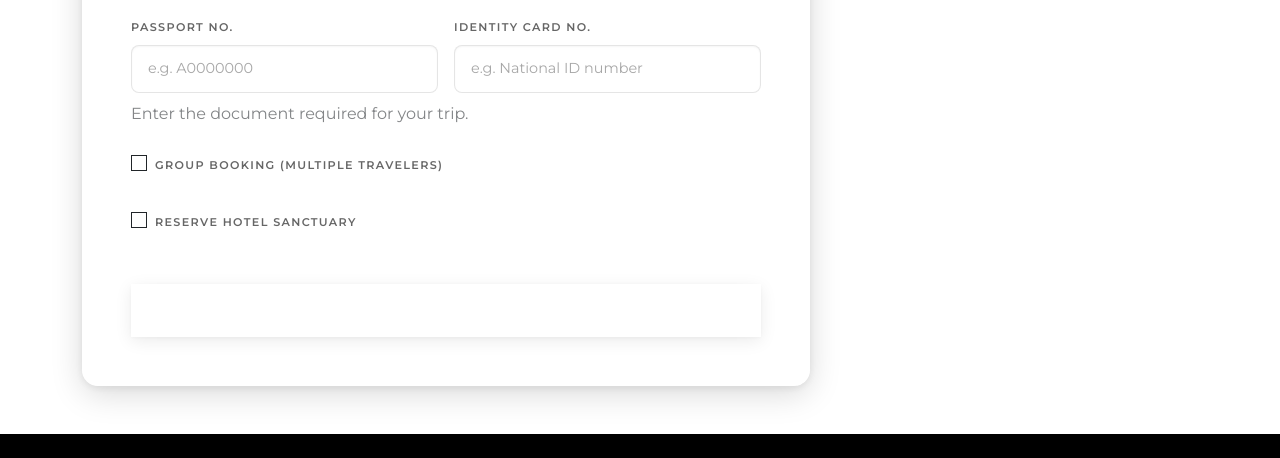
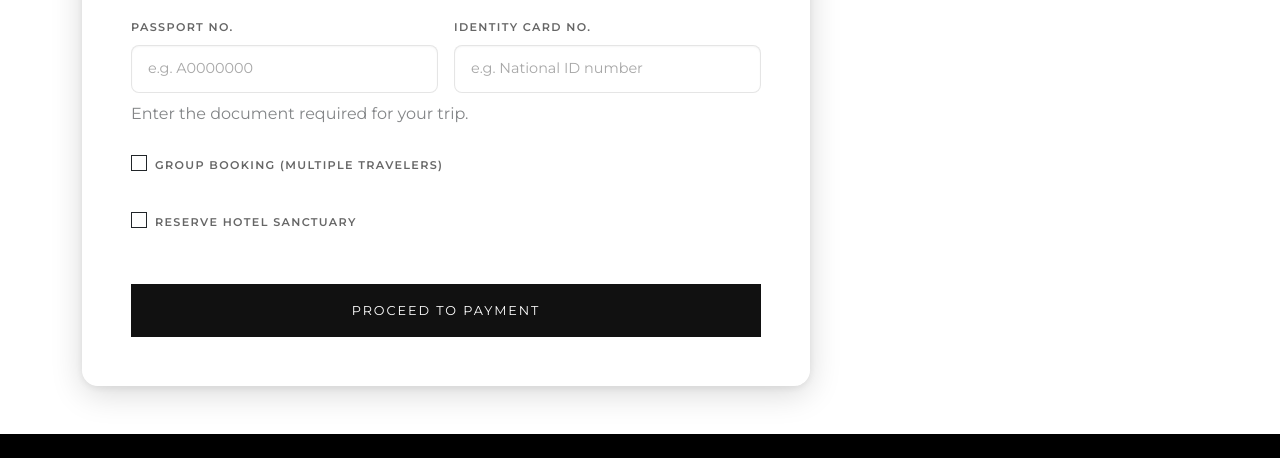
Before and after one commit to Rabado256/Next-Gen, a website: page checkout.html in a window 1280 px wide. Shown: the part 969-1427 px from the top of the page. Drawn offline with nearby package versions, Linux system fonts and the light colour scheme; no server answers; a web font is replaced by a local one.

Commit message:
fix: checkout payment buttons invisible on white bg - override btn-noir glass styling to solid dark

```diff
--- a/checkout.html
+++ b/checkout.html
@@ -10,6 +10,25 @@
     <script src="https://js.stripe.com/v3/"></script>
     <!-- Checkout page styles — document detection, booking form, payment summary -->
     <style>
+        /* Checkout is a light page — btn-noir glass styling (white-on-white) is invisible here.
+           Override to solid dark so "Proceed to Payment", "Authorize Payment", and "Back to Home" show. */
+        body.bg-white .btn-noir {
+            background: #111;
+            color: #fff;
+            border: 1px solid #111;
+            backdrop-filter: none;
+            -webkit-backdrop-filter: none;
+            box-shadow: none;
+        }
+        body.bg-white .btn-noir:hover {
+            background: #000;
+            border-color: #000;
+            box-shadow: none;
+        }
+        body.bg-white .btn-noir:active {
+            background: #222;
+            box-shadow: none;
+        }
         #page-loading {
             position: fixed; inset: 0; z-index: 9998;
             background: #fff;
```
